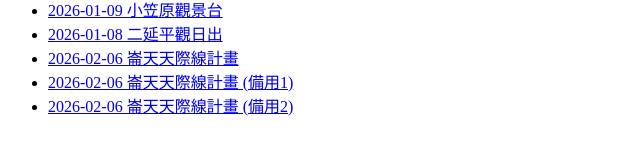
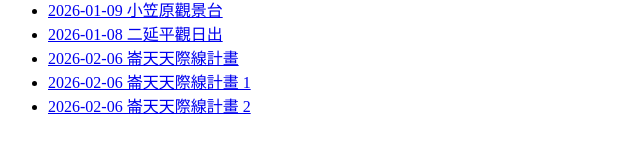
Before and after one commit to hsupeter-code/gpx-maps, a plain HTML site: page index.html in a window 1280 px wide. Shown: the part 140-294 px from the top of the page, without its empty margins (0-640 px from the left). Drawn offline with Linux system fonts and the light colour scheme.

Commit message:
Update link text for 崙天天際線計畫 reports

```diff
--- a/index.html
+++ b/index.html
@@ -23,10 +23,10 @@
             <a href="20260206崙天天際線計畫_report.html">2026-02-06 崙天天際線計畫</a>
         </li>
         <li>
-            <a href="20260206崙天天際線計畫_report1.html">2026-02-06 崙天天際線計畫 (備用1)</a>
+            <a href="20260206崙天天際線計畫_report1.html">2026-02-06 崙天天際線計畫 1</a>
         </li>
          <li>
-            <a href="20260206崙天天際線計畫_report2.html">2026-02-06 崙天天際線計畫 (備用2)</a>
+            <a href="20260206崙天天際線計畫_report2.html">2026-02-06 崙天天際線計畫 2</a>
         </li>
     </ul>
 </body>
```
